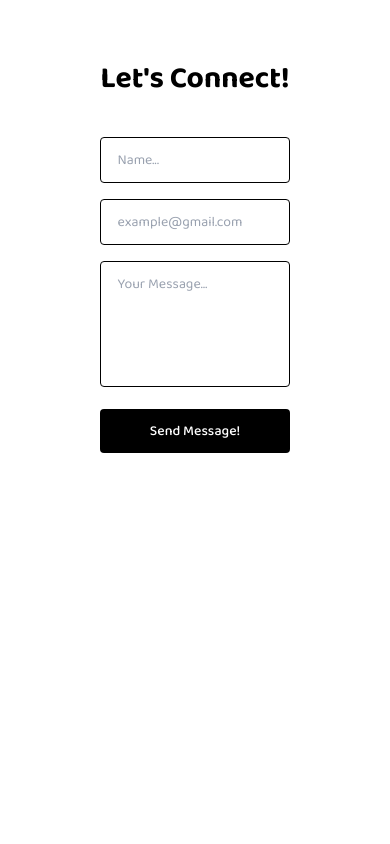
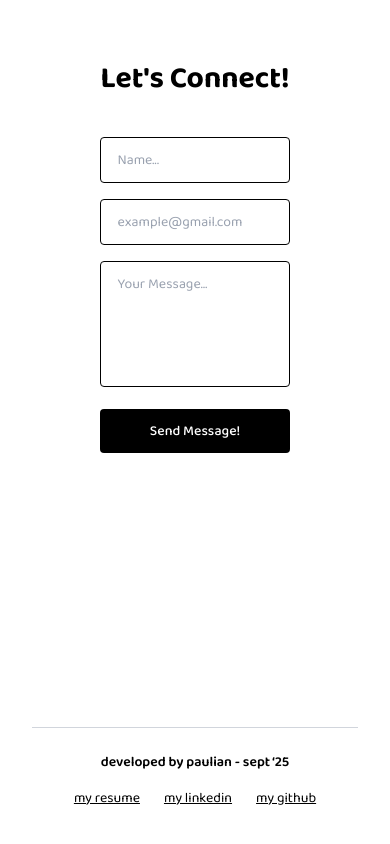
Before and after one commit to paulian7/portfolio, a React (Vite) app: page / in a window 390 px wide. Shown: the part 7552-8396 px from the top of the page. Before the commit the page ends 8263 px from the top, so only its background shows below. Built offline with nearby package versions, Linux system fonts and the light colour scheme.

Commit message:
completed footer comp

```diff
--- a/src/App.jsx
+++ b/src/App.jsx
@@ -8,6 +8,7 @@ import { About } from "./components/sections/About";
 import { Projects } from "./components/sections/Projects";
 import { Fun } from "./components/sections/Fun";
 import { Contact } from "./components/sections/Contact";
+import { Footer } from "./components/Footer";
 
 function App() {
   const [menuOpen, setMenuOpen] = useState(false);
@@ -23,6 +24,7 @@ function App() {
         <Fun />
         <Contact />
         <Draw />
+        <Footer />
       </div>
     </>
   );
--- /dev/null
+++ b/src/components/Footer.jsx
@@ -0,0 +1,40 @@
+export const Footer = () => {
+  return (
+    <footer className="border-t border-gray-300 mt-12 py-6">
+      <div className="container mx-auto flex flex-col sm:flex-row justify-center items-center text-sm font-baloo space-y-4 sm:space-y-0 sm:space-x-24 md:space-x-56 px-4">
+        {/* text side*/}
+        <p className="font-semibold text-center sm:text-left">
+          developed by paulian - sept ‘25
+        </p>
+
+        {/* links side */}
+        <div className="flex flex-wrap justify-center sm:justify-start gap-6 md:gap-8">
+          <a
+            href="/Paulian_Le_Resume.pdf"
+            target="_blank"
+            rel="noopener noreferrer"
+            className="hover:text-[#0A7FBF] underline"
+          >
+            my resume
+          </a>
+          <a
+            href="https://www.linkedin.com/in/paulianle/"
+            target="_blank"
+            rel="noopener noreferrer"
+            className="hover:text-[#0A7FBF] underline"
+          >
+            my linkedin
+          </a>
+          <a
+            href="https://github.com/paulian7"
+            target="_blank"
+            rel="noopener noreferrer"
+            className="hover:text-[#0A7FBF] underline"
+          >
+            my github
+          </a>
+        </div>
+      </div>
+    </footer>
+  );
+};
```
Lines whose indentation alone changed are shown as unchanged.
